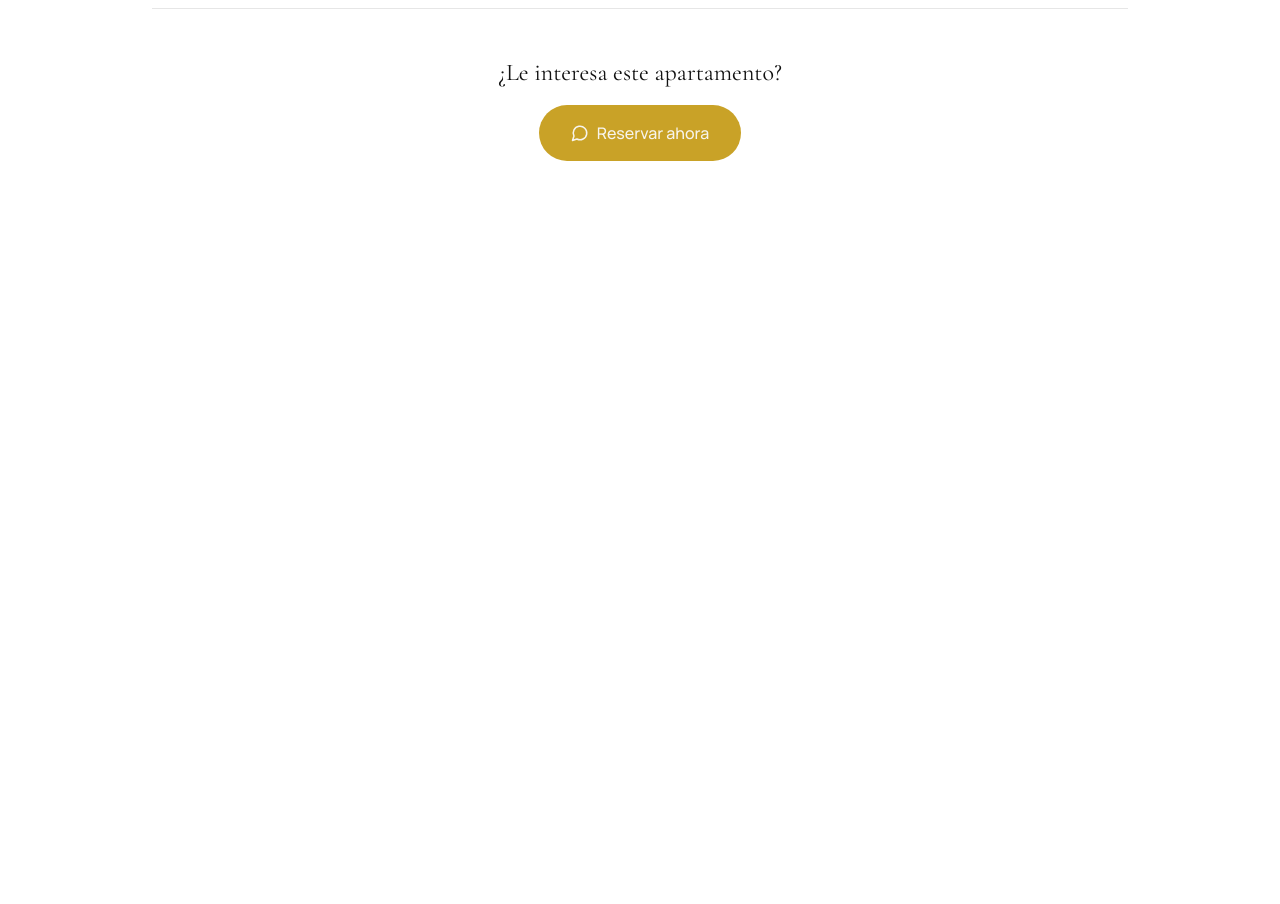
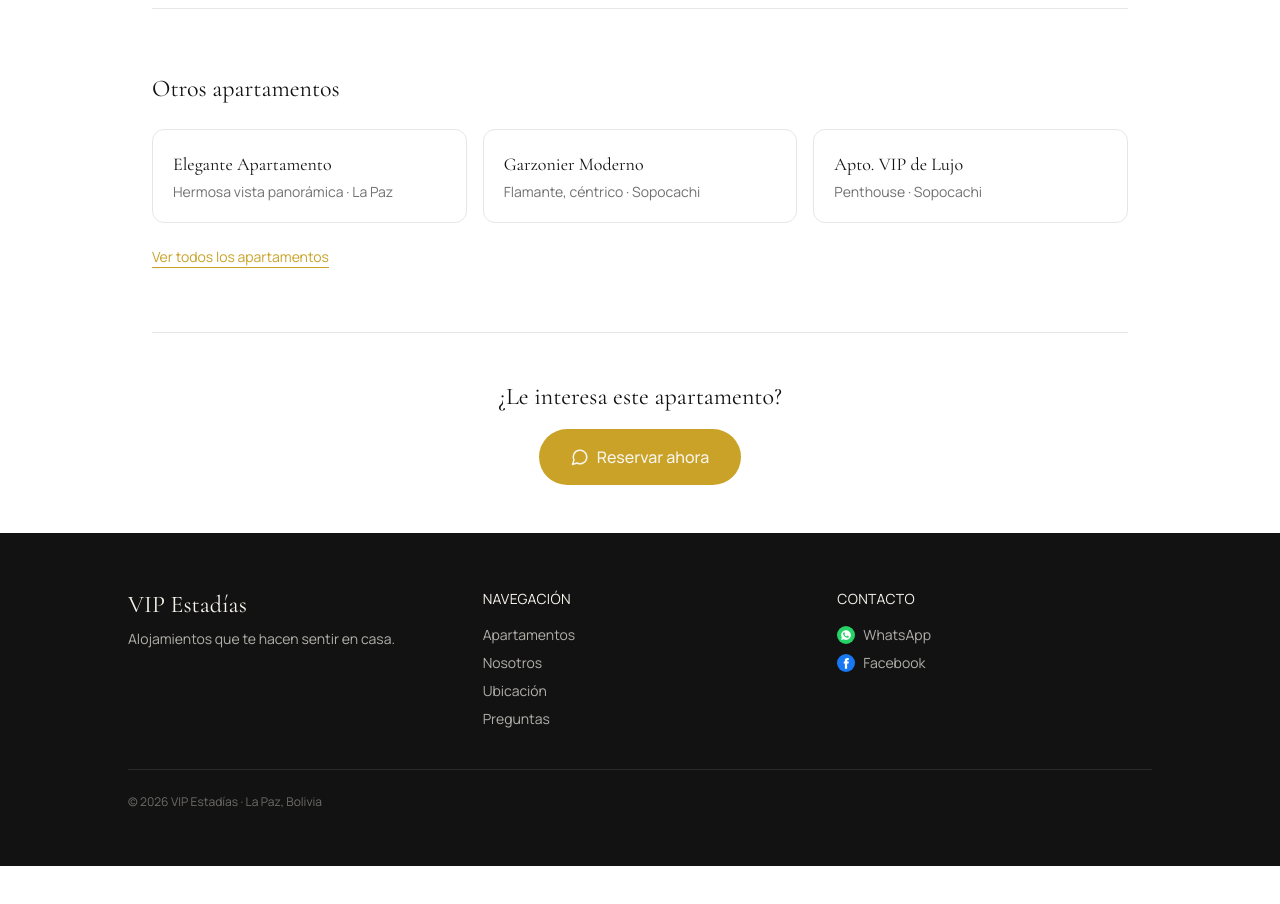
Before and after one commit to BladimirBLopez/andes-stay, a Next.js app: page /apartamentos/garzonier-premium in a window 1280 px wide. Shown: the part 4300-5204 px from the top of the page. Before the commit the page ends 4621 px from the top, so only its background shows below. Built offline with nearby package versions, Linux system fonts and the light colour scheme.

Commit message:
feat: footer compartido en todas las páginas + sección Otros apartamentos

```diff
--- /dev/null
+++ b/app/Footer.tsx
@@ -0,0 +1,50 @@
+import Link from "next/link";
+import { WhatsappIcon, FacebookIcon } from "./SocialIcons";
+
+const WHATSAPP_NUMBER = "59176570041";
+
+export default function Footer() {
+  return (
+    <footer className="bg-noche text-hueso/70 py-14 px-6">
+      <div className="max-w-5xl mx-auto grid grid-cols-1 md:grid-cols-3 gap-10">
+        <div>
+          <span className="font-display text-2xl text-hueso block mb-2">VIP Estadías</span>
+          <p className="text-sm">Alojamientos que te hacen sentir en casa.</p>
+        </div>
+        <div>
+          <h3 className="text-hueso text-sm uppercase tracking-wide mb-4">Navegación</h3>
+          <div className="flex flex-col gap-2 text-sm">
+            <Link href="/#apartamentos" className="hover:text-terracota-light transition-colors">Apartamentos</Link>
+            <Link href="/sobre-nosotros" className="hover:text-terracota-light transition-colors">Nosotros</Link>
+            <Link href="/#ubicacion" className="hover:text-terracota-light transition-colors">Ubicación</Link>
+            <Link href="/#faq" className="hover:text-terracota-light transition-colors">Preguntas</Link>
+          </div>
+        </div>
+        <div>
+          <h3 className="text-hueso text-sm uppercase tracking-wide mb-4">Contacto</h3>
+          <div className="flex flex-col gap-2 text-sm">
+            <a
+              href={`https://wa.me/${WHATSAPP_NUMBER}`}
+              target="_blank"
+              rel="noopener noreferrer"
+              className="hover:text-terracota-light transition-colors flex items-center gap-2"
+            >
+              <WhatsappIcon size={18} /> WhatsApp
+            </a>
+            <a
+              href="https://www.facebook.com/share/1ERTfyCjX2/"
+              target="_blank"
+              rel="noopener noreferrer"
+              className="hover:text-terracota-light transition-colors flex items-center gap-2"
+            >
+              <FacebookIcon size={18} /> Facebook
+            </a>
+          </div>
+        </div>
+      </div>
+      <div className="max-w-5xl mx-auto border-t border-hueso/10 mt-10 pt-6 text-xs text-hueso/40">
+        © {new Date().getFullYear()} VIP Estadías · La Paz, Bolivia
+      </div>
+    </footer>
+  );
+}
--- a/app/apartamentos/garzonier-premium/GarzonierPremiumClient.tsx
+++ b/app/apartamentos/garzonier-premium/GarzonierPremiumClient.tsx
@@ -9,6 +9,13 @@ import { ArrowLeft, MessageCircle, Star, Wifi, Home, ChefHat } from "lucide-reac
 import ShareButton from "../../ShareButton";
 import TrustStats from "../../TrustStats";
 import Amenidades from "../../Amenidades";
+import Footer from "../../Footer";
+
+const otrosApartamentos = [
+  { nombre: "Elegante Apartamento", detalle: "Hermosa vista panorámica · La Paz" },
+  { nombre: "Garzonier Moderno", detalle: "Flamante, céntrico · Sopocachi" },
+  { nombre: "Apto. VIP de Lujo", detalle: "Penthouse · Sopocachi" },
+];
 
 const amenidades = [
   { icon: Wifi, label: "Wifi" },
@@ -215,6 +222,30 @@ export default function GarzonierPremium() {
           slides={slides}
         />
 
+        <div className="mb-16 border-t border-noche/10 pt-16">
+          <h2 className="font-display text-2xl mb-6">Otros apartamentos</h2>
+          <div className="grid grid-cols-1 sm:grid-cols-3 gap-4">
+            {otrosApartamentos.map((a) => (
+              <a
+                key={a.nombre}
+                href={`https://wa.me/${WHATSAPP_NUMBER}?text=${encodeURIComponent(`Hola, me interesa el ${a.nombre}. ¿Está disponible?`)}`}
+                target="_blank"
+                rel="noopener noreferrer"
+                className="block border border-noche/10 rounded-xl p-5 hover:border-terracota transition-colors"
+              >
+                <h3 className="font-display text-lg mb-1">{a.nombre}</h3>
+                <p className="text-sm text-noche/60">{a.detalle}</p>
+              </a>
+            ))}
+          </div>
+          <Link
+            href="/#apartamentos"
+            className="inline-block mt-6 text-sm text-terracota border-b border-terracota"
+          >
+            Ver todos los apartamentos
+          </Link>
+        </div>
+
         <div className="hidden md:block text-center py-12 border-t border-noche/10">
           <h2 className="font-display text-2xl mb-4">
             ¿Le interesa este apartamento?
@@ -230,6 +261,8 @@ export default function GarzonierPremium() {
           </a>
         </div>
       </div>
+
+      <Footer />
 
       <div className="md:hidden fixed bottom-0 left-0 right-0 bg-hueso border-t border-noche/10 px-6 py-4 flex items-center justify-between z-40">
         <div>
--- a/app/page.tsx
+++ b/app/page.tsx
@@ -12,6 +12,7 @@ const MapaSopocachi = dynamic(() => import("./MapaSopocachi"), {
   loading: () => <div className="w-full h-full bg-noche/10 animate-pulse" />,
 });
 import CardCarousel from "./CardCarousel";
+import Footer from "./Footer";
 import { MessageCircle, Star, MapPin, Menu, X } from "lucide-react";
 import { FacebookIcon, WhatsappIcon } from "./SocialIcons";
 
@@ -405,47 +406,7 @@ export default function Home() {
         </a>
       </motion.section>
 
-      <footer className="bg-noche text-hueso/70 py-14 px-6">
-        <div className="max-w-5xl mx-auto grid grid-cols-1 md:grid-cols-3 gap-10">
-          <div>
-            <span className="font-display text-2xl text-hueso block mb-2">VIP Estadías</span>
-            <p className="text-sm">Alojamientos que te hacen sentir en casa.</p>
-          </div>
-          <div>
-            <h3 className="text-hueso text-sm uppercase tracking-wide mb-4">Navegación</h3>
-            <div className="flex flex-col gap-2 text-sm">
-              <a href="#apartamentos" className="hover:text-terracota-light transition-colors">Apartamentos</a>
-              <Link href="/sobre-nosotros" className="hover:text-terracota-light transition-colors">Nosotros</Link>
-              <a href="#ubicacion" className="hover:text-terracota-light transition-colors">Ubicación</a>
-              <a href="#faq" className="hover:text-terracota-light transition-colors">Preguntas</a>
-            </div>
-          </div>
-          <div>
-            <h3 className="text-hueso text-sm uppercase tracking-wide mb-4">Contacto</h3>
-            <div className="flex flex-col gap-2 text-sm">
-              <a
-                href={`https://wa.me/${WHATSAPP_NUMBER}`}
-                target="_blank"
-                rel="noopener noreferrer"
-                className="hover:text-terracota-light transition-colors flex items-center gap-2"
-              >
-                <WhatsappIcon size={18} /> WhatsApp
-              </a>
-              <a
-                href="https://www.facebook.com/share/1ERTfyCjX2/"
-                target="_blank"
-                rel="noopener noreferrer"
-                className="hover:text-terracota-light transition-colors flex items-center gap-2"
-              >
-                <FacebookIcon size={18} /> Facebook
-              </a>
-            </div>
-          </div>
-        </div>
-        <div className="max-w-5xl mx-auto border-t border-hueso/10 mt-10 pt-6 text-xs text-hueso/40">
-          © {new Date().getFullYear()} VIP Estadías · La Paz, Bolivia
-        </div>
-      </footer>
+      <Footer />
 
       {/* BOTÓN FLOTANTE WHATSAPP */}
       <a
--- a/app/sobre-nosotros/page.tsx
+++ b/app/sobre-nosotros/page.tsx
@@ -1,6 +1,7 @@
 import Link from "next/link";
 import type { Metadata } from "next";
 import { ArrowLeft, MessageCircle, Star } from "lucide-react";
+import Footer from "../Footer";
 
 const WHATSAPP_NUMBER = "59176570041";
 
@@ -86,6 +87,8 @@ export default function SobreNosotros() {
         </a>
       </div>
 
+      <Footer />
+
       <a
         href={`https://wa.me/${WHATSAPP_NUMBER}?text=${encodeURIComponent("Hola, quisiera reservar un apartamento en La Paz")}`}
         target="_blank"
```
